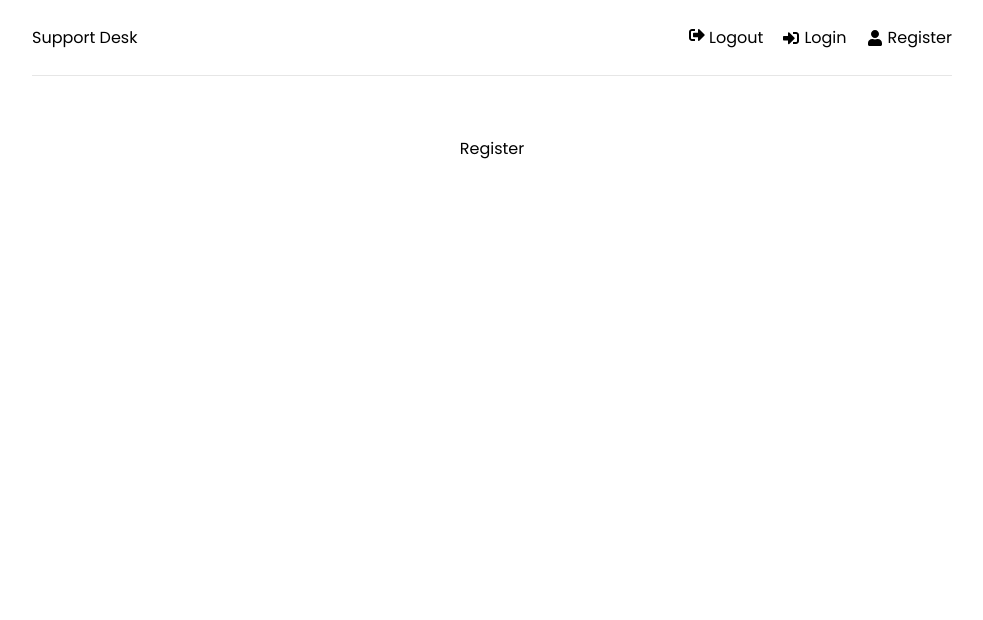
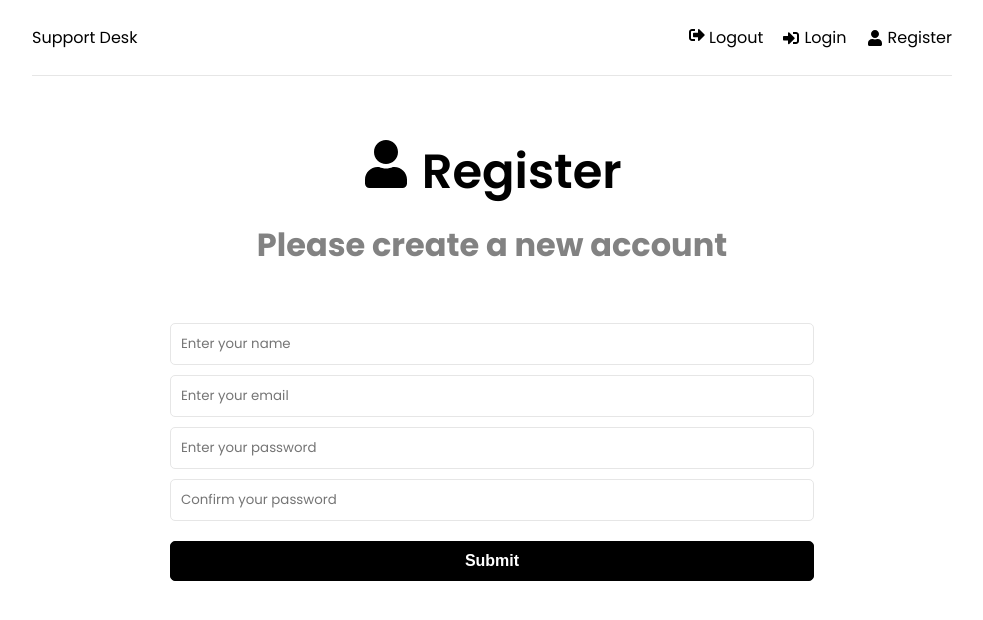
Before and after one commit to williampepple1/Support-desk, a React (Create React App) app in the folder frontend/: page /register in a window 1280 px wide. Shown: the top 620 px of the page, without its empty margins (148-1131 px from the left). Built offline with nearby package versions, Linux system fonts and the light colour scheme.

Commit message:
Login, Registeration and Home Screen added

```diff
--- a/frontend/src/App.js
+++ b/frontend/src/App.js
@@ -1,5 +1,6 @@
 import { BrowserRouter as Router, Routes, Route } from 'react-router-dom'
 import 'react-toastify/dist/ReactToastify.css'
+import {ToastContainer} from 'react-toastify'
 import Header from './components/Header'
 import Home from './pages/Home'
 import Login from './pages/Login'
@@ -18,6 +19,7 @@
           </Routes>
         </div>
       </Router>
+      <ToastContainer/>
     </>
   );
 }
--- a/frontend/src/pages/Home.jsx
+++ b/frontend/src/pages/Home.jsx
@@ -1,6 +1,22 @@
+import { Link } from 'react-router-dom'
+import { FaQuestionCircle, FaTicketAlt } from 'react-icons/fa'
+
 function Home() {
   return (
-    <div>Home</div>
+    <>
+      <section className='heading'>
+        <h1>What do you need help with?</h1>
+        <p>Please choose from an option below</p>
+      </section>
+
+      <Link to='/new-ticket' className='btn btn-reverse btn-block'>
+        <FaQuestionCircle /> Create New Ticket
+      </Link>
+
+      <Link to='/tickets' className='btn btn-block'>
+        <FaTicketAlt /> View My Tickets
+      </Link>
+    </>
   )
 }
 
--- a/frontend/src/pages/Login.jsx
+++ b/frontend/src/pages/Login.jsx
@@ -1,6 +1,61 @@
+import {useState} from 'react'
+import {FaSignInAlt} from 'react-icons/fa'
+import {toast} from 'react-toastify'
+
 function Login() {
+  const [formData, setFormData] = useState({
+    email: '',
+    password: '',
+  })
+
+  const {email, password} = formData
+
+  const onChange = (e) => {
+    setFormData((prevState) => ({
+      ...prevState,
+      [e.target.name]: e.target.value,
+    }))
+  }
+
+  const onSubmit = (e) => {
+    e.preventDefault()
+  }
   return (
-    <div>Login</div>
+    <>
+    <section className="heading">
+      <h1>
+        <FaSignInAlt /> Login
+      </h1>
+      <p>Login to your account</p>
+    </section>
+    <section className="form">
+      <form >
+        <div className="form-group">
+            <input type="email"
+            className="form-control"
+             id='email'
+             value={email}
+             name="email"
+            onChange={onChange}
+            placeholder="Enter your email"
+            />
+            <input type="password"
+            className="form-control"
+             id='password'
+             value={password}
+             name="password"
+            onChange={onChange}
+            placeholder="Enter your password"
+            />
+        </div>
+        <div className="form-group">
+          <button className="btn btn-block">
+            Login
+          </button>
+        </div>
+      </form>
+    </section>
+    </>
   )
 }
 
--- a/frontend/src/pages/Register.jsx
+++ b/frontend/src/pages/Register.jsx
@@ -1,8 +1,82 @@
-import React from 'react'
+import {useState} from 'react'
+import {FaUser} from 'react-icons/fa'
+import {toast} from 'react-toastify'
 
 function Register() {
+  const [formData, setFormData] = useState({
+    name: '',
+    email: '',
+    password: '',
+    password2: '',
+  })
+
+  const {name, email, password, password2} = formData
+
+  const onChange = (e) => {
+    setFormData((prevState) => ({
+      ...prevState,
+      [e.target.name]: e.target.value,
+    }))
+  }
+
+  const onSubmit = (e) => {
+    e.preventDefault()
+    if (password !== password2) {
+      toast.error('Passwords do not match')
+    }
+  }
   return (
-    <div>Register</div>
+    <>
+    <section className="heading">
+      <h1>
+        <FaUser /> Register
+      </h1>
+      <p>Please create a new account</p>
+    </section>
+    <section className="form">
+      <form >
+        <div className="form-group">
+            <input type="text"
+            className="form-control"
+             id='name'
+             value={name}
+             name="name"
+            onChange={onChange}
+            placeholder="Enter your name"
+            />
+            <input type="email"
+            className="form-control"
+             id='email'
+             value={email}
+             name="email"
+            onChange={onChange}
+            placeholder="Enter your email"
+            />
+            <input type="password"
+            className="form-control"
+             id='password'
+             value={password}
+             name="password"
+            onChange={onChange}
+            placeholder="Enter your password"
+            />
+            <input type="password"
+            className="form-control"
+             id='password2'
+             value={password2}
+             name="password2"
+            onChange={onChange}
+            placeholder="Confirm your password"
+            />
+        </div>
+        <div className="form-group">
+          <button className="btn btn-block">
+            Submit
+          </button>
+        </div>
+      </form>
+    </section>
+    </>
   )
 }
 
```
